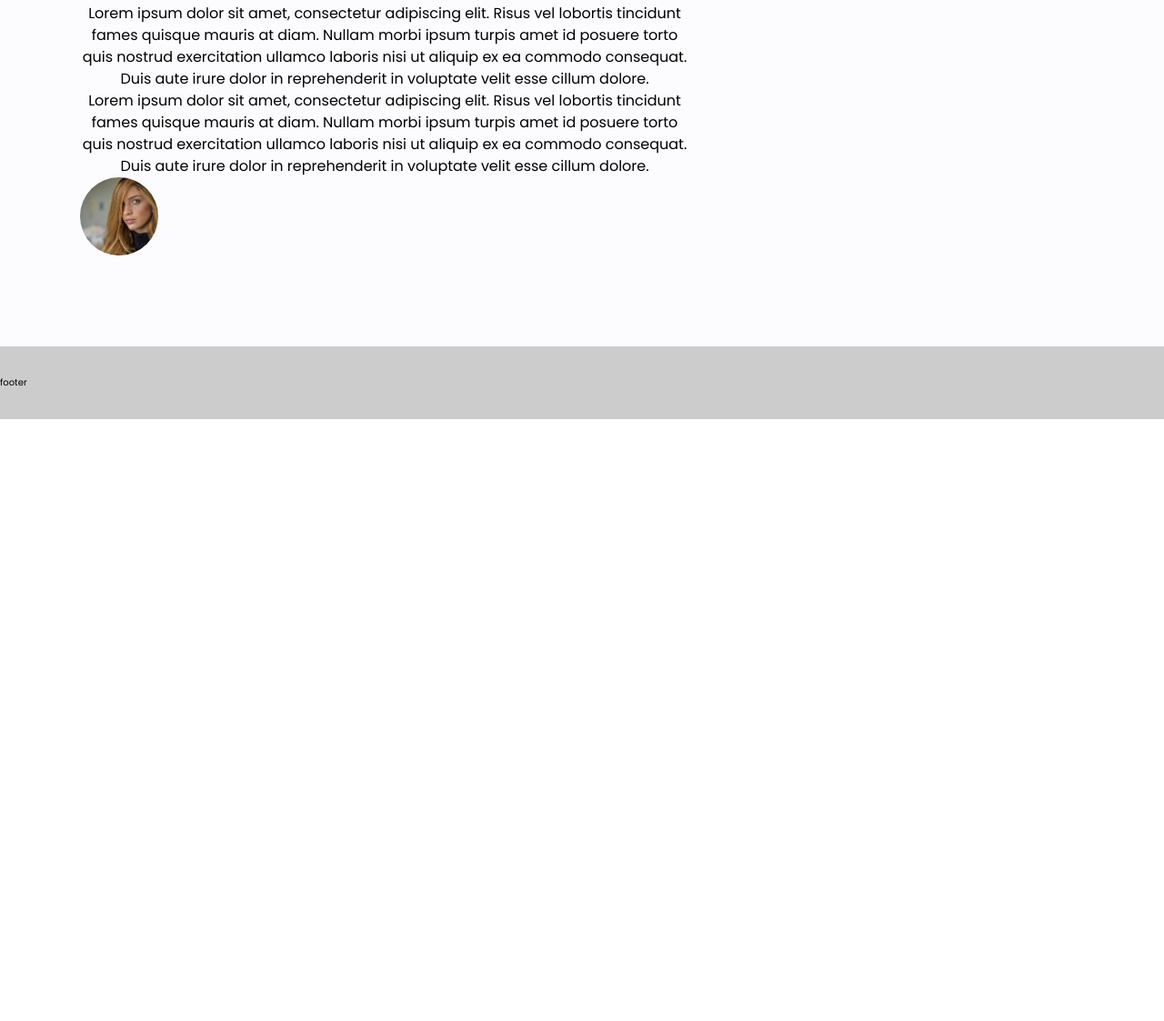
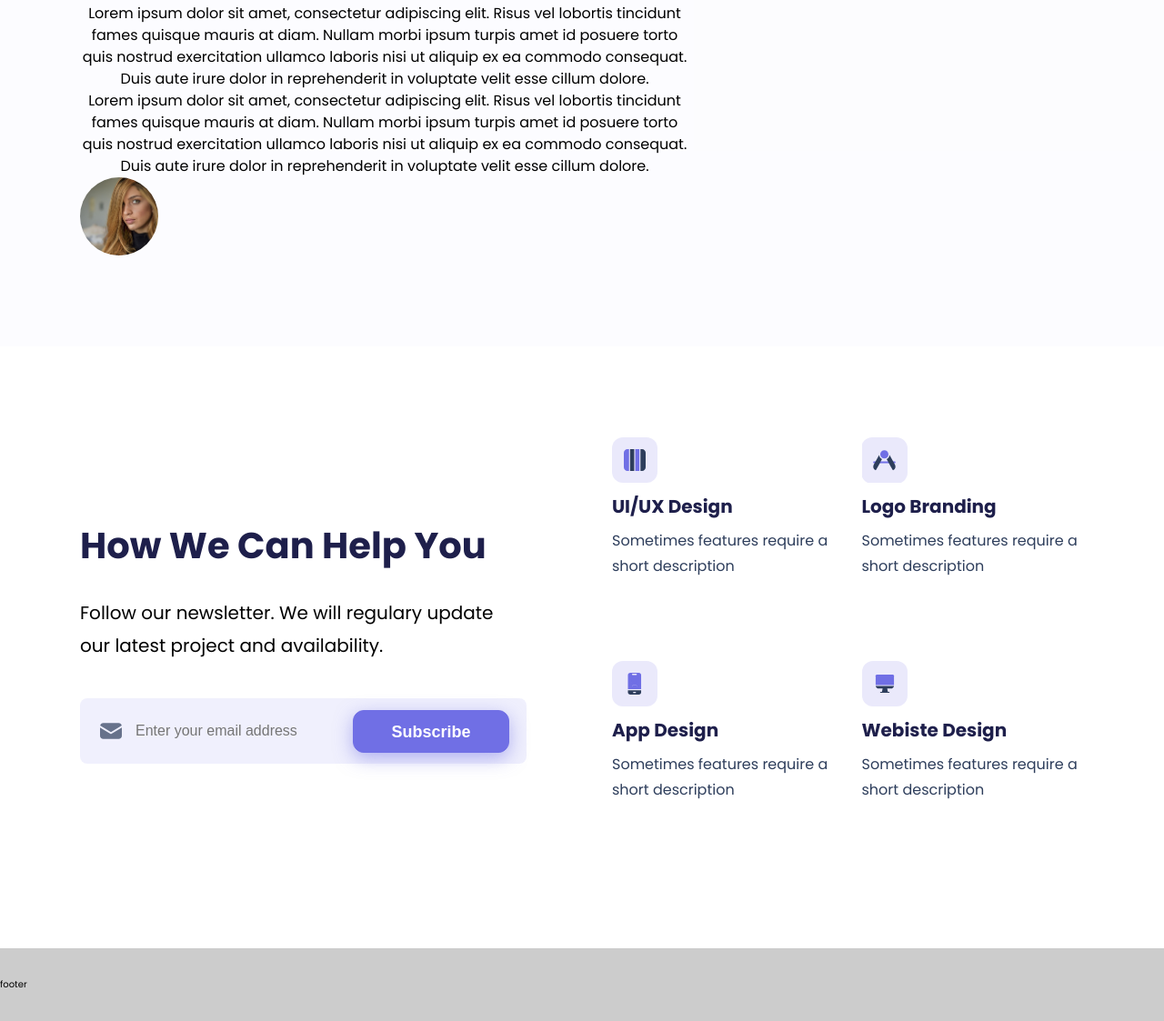
Before and after one commit to ilya11melnikov/Landing_power_agency, a website: page src/index.html in a window 1280 px wide. Shown: the part 343-1466 px from the top of the page at 91% size. Before the commit the page ends 804 px from the top, so only its background shows below. Drawn offline with nearby package versions, Linux system fonts and the light colour scheme; files that its build step writes are made by us from their sources.

Commit message:
feat: block helper

```diff
--- /dev/null
+++ b/src/html/blocks/helper.html
@@ -0,0 +1,51 @@
+<section class="section">
+	<div class="container">
+		<div class="helper">
+			<div class="helper__left">
+				<h2 class="section__title helper_title">How We Can Help You</h2>
+				<h4 class="helper__follow">
+					Follow our newsletter. We will regulary update <br />
+					our latest project and availability.
+				</h4>
+				<form class="custom-form">
+					<div class="email__img_w">
+						<img src="../../imgs/helper/email.svg" alt="" class="email__img" />
+					</div>
+					<input class="email" autocomplete="off" type="email" name="email" placeholder="Enter your email address" required />
+
+					<button class="submit-btn">Subscribe</button>
+				</form>
+			</div>
+			<div class="helper__right">
+				<div class="design">
+					<div class="design__img_w">
+						<img src="../../imgs/helper/scode.svg" alt="" class="design__img" />
+					</div>
+					<h3 class="design__name">UI/UX Design</h3>
+					<h5 class="design__descr">Sometimes features require a short description</h5>
+                </div>
+                <div class="design">
+					<div class="design__img_w">
+						<img src="../../imgs/helper/circle.svg" alt="" class="design__img" />
+					</div>
+					<h3 class="design__name">Logo Branding</h3>
+					<h5 class="design__descr">Sometimes features require a short description</h5>
+                </div>
+				<div class="design">
+					<div class="design__img_w">
+						<img src="../../imgs/helper/phone.svg" alt="" class="design__img" />
+					</div>
+					<h3 class="design__name">App Design</h3>
+					<h5 class="design__descr">Sometimes features require a short description</h5>
+                </div>
+                <div class="design">
+					<div class="design__img_w">
+						<img src="../../imgs/helper/pc.svg" alt="" class="design__img" />
+					</div>
+					<h3 class="design__name">Webiste Design</h3>
+					<h5 class="design__descr">Sometimes features require a short description</h5>
+                </div>
+			</div>
+		</div>
+	</div>
+</section>
--- a/src/index.html
+++ b/src/index.html
@@ -16,7 +16,9 @@
 			@@include('./html/header.html')
 			<main class="main">
 				@@include('./html/blocks/comments.html')
+				@@include('./html/blocks/helper.html')
 			</main>
+
 			@@include('./html/footer.html')
 		</div>
 		<script src="https://unpkg.com/swiper/swiper-bundle.min.js"></script>
--- a/src/scss/_base.scss
+++ b/src/scss/_base.scss
@@ -1,7 +1,7 @@
 @use './helpers/variables' as *;
 
 html {
-	// font-size: calc(100dvw / 1920 * 10);
+	font-size: calc(100dvw / 1920 * 10);
 
 	font-size: 10px;
 }
--- /dev/null
+++ b/src/scss/blocks/helper.scss
@@ -0,0 +1,119 @@
+@use '../helpers/variables' as *;
+@use '../helpers/extends/extends' as *;
+
+.helper {
+	display: flex;
+}
+
+.helper__left {
+	margin-right: 9.4rem;
+    display: flex;
+    flex-direction: column;
+    justify-content: center;
+}
+
+.helper__right {
+	display: grid;
+	grid-template-columns: repeat(2, 1fr);
+	gap: 3rem;
+}
+
+.helper_title {
+	font-size: 4rem;
+	font-weight: 700;
+	line-height: 1.3;
+	margin-bottom: 3rem;
+}
+
+.helper__follow {
+	font-size: 2rem;
+	font-weight: 400;
+	line-height: 1.8;
+	margin-bottom: 4rem;
+}
+
+.custom-form {
+	display: flex;
+	align-items: center;
+	width: 49.1rem;
+	height: 7.2rem;
+	border-radius: 0.8rem;
+	background-color: $main_color_opc;
+
+	margin-bottom: 1rem;
+}
+
+.email__img_w {
+	width: 2.4rem;
+	height: 2.4rem;
+	padding-left: 2.2rem;
+}
+
+.email {
+	position: relative;
+	width: 100%;
+	height: 100%;
+	font-size: 1.6rem;
+	font-weight: 400;
+	line-height: 1.5;
+	color: $color_text_2;
+	border-radius: 0.8rem;
+	padding-left: 3.7rem;
+	background-color: transparent;
+	border: none;
+}
+
+.submit-btn {
+	width: 17.2rem;
+	height: 4.7rem;
+	padding: 1rem 4rem 1rem 4rem;
+	border-radius: 1.2rem;
+
+	font-size: 1.8rem;
+	font-weight: 600;
+	line-height: 1.5;
+	text-align: center;
+
+	background-color: $main_color;
+	color: $color_white;
+	flex-shrink: 0;
+	cursor: pointer;
+	margin-right: 1.9rem;
+	transition: all 0.3s ease-in-out;
+	border: 1px solid $main_color;
+	box-shadow: 0 0.6rem 2rem 0 rgba(112, 111, 229, 0.5);
+}
+
+.submit-btn:hover {
+	background-color: $color_white;
+	color: $main_color;
+}
+
+.design {
+    margin-bottom: 6rem;
+}
+
+.design__img_w {
+	width: 5rem;
+	height: 5rem;
+	margin-bottom: 1.2rem;
+}
+
+.design__img {
+	@extend %cover_img;
+}
+
+.design__name {
+	font-size: 2rem;
+	font-weight: 600;
+	line-height: 1.4;
+	color: $color_text_1;
+    margin-bottom: 1rem;
+}
+
+.design__descr {
+	font-size: 1.6rem;
+	line-height: 1.75;
+    font-weight: 400;
+	color: $color_text_2;
+}
--- a/src/scss/helpers/_variables.scss
+++ b/src/scss/helpers/_variables.scss
@@ -12,7 +12,10 @@ $color_title: #1e1f4b;
 $color_bg_2: rgba(112, 111, 229, 0.02);
 
 $color_text_1: #1e1f4b;
-$color_text_1: #2e3e5c;
+$color_text_2: #2e3e5c;
+$main_color: #706FE5;
+$main_color_opc: rgba(112, 111, 229, 0.1);
+
 
 // $color_accent: #2947a9;
 // $color_title: #292e3d;
--- a/src/scss/style.scss
+++ b/src/scss/style.scss
@@ -1,4 +1,5 @@
 @use './helpers/reset';
 @use './helpers/extends/swiper';
 @use './base';
-@use './blocks/comments'
+@use './blocks/comments';
+@use './blocks/helper.scss'
```
Also changed, not shown: src/imgs/helper/circle.svg (added), src/imgs/helper/email.svg (added), src/imgs/helper/pc.svg (added), src/imgs/helper/phone.svg (added), src/imgs/helper/scode.svg (added).
